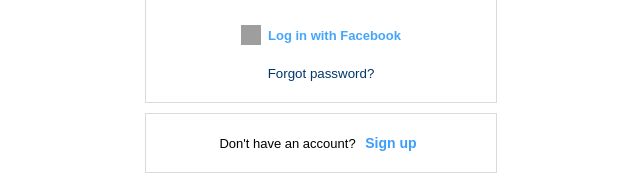
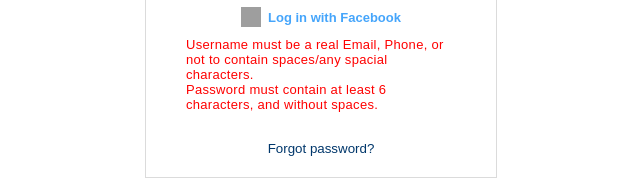
Before and after one commit to RonLhayanie/Instagram_Project, a plain HTML site: page login.html in a window 1280 px wide. Both pictures are taken after a click on the button "Log in". Shown: the part 462-641 px from the top of the page, without its empty margins (319-959 px from the left). Drawn offline with Linux system fonts and the light colour scheme; grey boxes are pictures that could not be loaded.

Commit message:
the first JS

```diff
--- a/login.css
+++ b/login.css
@@ -170,6 +170,7 @@
     padding: 10px 20px;
     background-color: white;
 
+
     display: inline-flex;
     font-size: 13px;
     font-weight: 600;
@@ -188,6 +189,20 @@
 .facebook:active
 {
     opacity: 0.5;
+}
+
+#verificationAlert
+{
+    display: none;
+    margin: 0 40px;
+    text-align: left;
+
+    font-family: Arial, Helvetica, sans-serif;
+    color: red;
+    font-size: 13px;
+    font-weight: 100;
+    letter-spacing: 0.3px;
+
 }
 
 
--- a/login.html
+++ b/login.html
@@ -15,7 +15,7 @@
     <div class="main-div">
         <img id="instaLogo" src="https://upload.wikimedia.org/wikipedia/commons/thumb/2/2a/Instagram_logo.svg/840px-Instagram_logo.svg.png">
 
-        <br> <br>
+
 
         <!-- username, password and login button -->
         <div class="input-div">
@@ -27,10 +27,10 @@
 
             <input type="password" id="pass" class="userpassword" placeholder="">
             <label id="passlabel" class="labels" for="pass"> Password </label>
-            <button type="button" class="showButton"> Show </button>
+            <button type="button" class="showButton" onclick="show()"> Show </button>
 
             <br>
-            <button id="LogIn"> <b> Log in </b> </button>
+            <button id="LogIn" onclick="verification()"> <b> Log in </b> </button>
         </div>
 
         <br>
@@ -46,8 +46,10 @@
 
         <!-- login with facebook, forgot password -->
         <button id="loginWithFacebook" class="facebook">  <img src="https://upload.wikimedia.org/wikipedia/commons/0/05/Facebook_Logo_%282019%29.png" id="facebookLogo"> Log in with Facebook </button>
+        <span id="verificationAlert"></span>
         <br>
         <button id="forgotPassword" class="facebook"> Forgot password? </button>
+
 
     </div>
 
@@ -152,5 +154,7 @@
     </div>
 
     <br> <br>
+    <script src="login.js"> </script>
 </body>
+
 </html>
```
